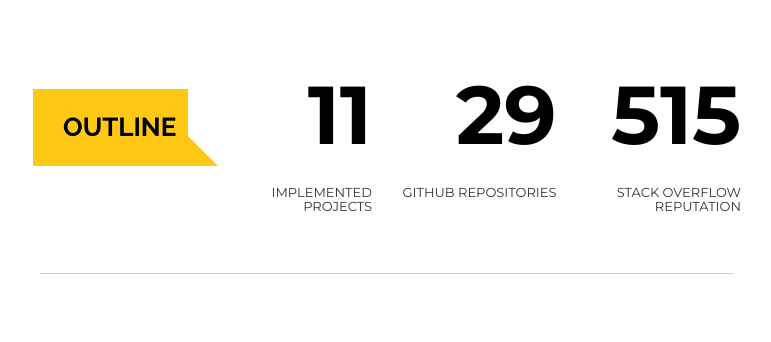
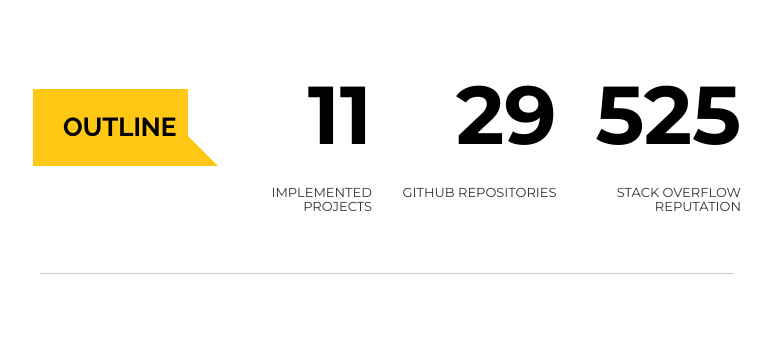
Before and after one commit to yoku2010/resume, a plain HTML site: page index.html in a window 1280 px wide. Shown: the part 1466-1808 px from the top of the page, without its empty margins (509-1280 px from the left). Drawn offline with Linux system fonts and the light colour scheme.

Commit message:
update stack overflow points

```diff
--- a/index.html
+++ b/index.html
@@ -152,7 +152,7 @@
             </div>
             <div class="col-xs-3">
               <div class="facts-count animaper">
-                <div class="num" data-content="515" data-num="515">0</div>
+                <div class="num" data-content="525" data-num="525">0</div>
                 <h6>Stack Overflow reputation</h6>
               </div>
             </div>
```
